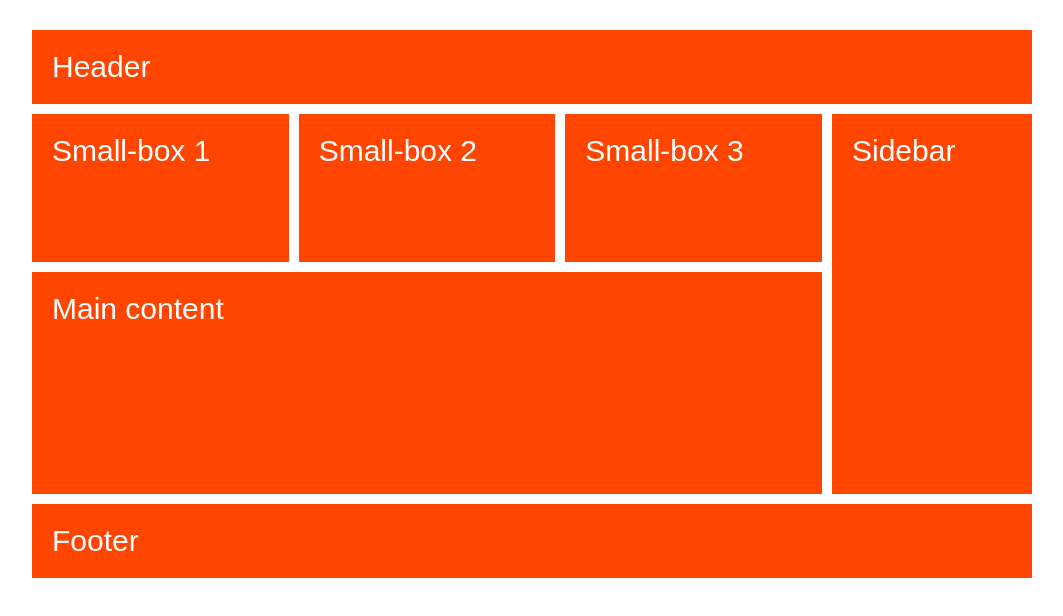
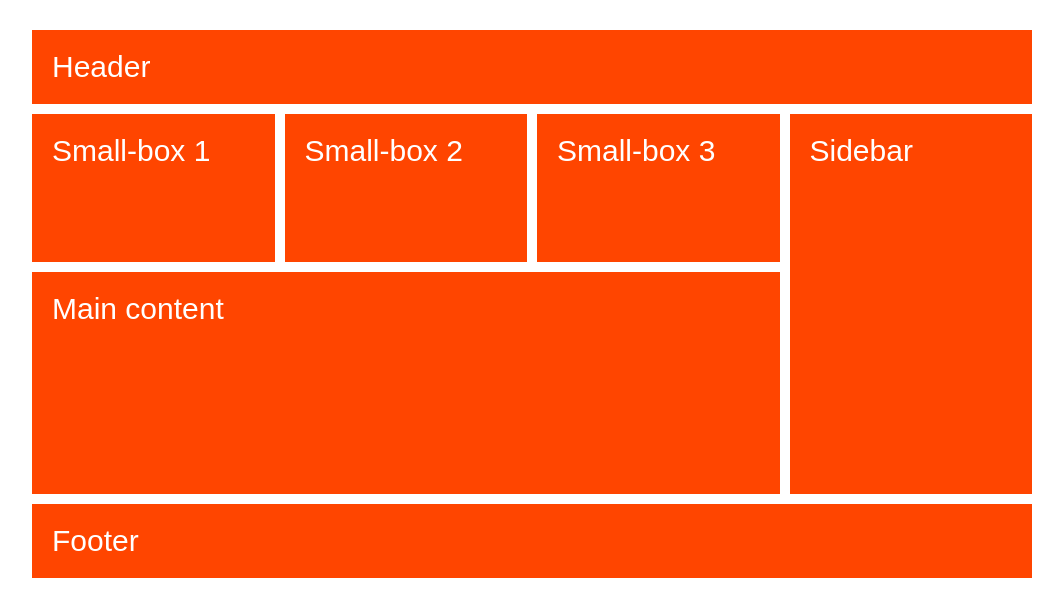
Before and after one commit to markovich692/CSS-GRID-BASICS-and-PRACTICE, a website: page index.html in a window 1280 px wide. Shown: the whole page, without its empty margins (108-1171 px from the left). Drawn offline with Linux system fonts and the light colour scheme.

Commit message:
starts the method 3 of naming grid-items

```diff
--- a/main.scss
+++ b/main.scss
@@ -146,8 +146,7 @@ body {
 }
 */
 
-// METHOD 2: Naming GRID ITEMS
-
+// METHOD 2: NAMING GRID ITEMS
 .challenge {
   width: 1000px;
   margin: 30px auto;
@@ -200,3 +199,60 @@ body {
     grid-column: col-start 1 / grid-end;
   }
 }
+
+//METHOD 3:
+
+.challenge {
+  width: 1000px;
+  margin: 30px auto;
+
+  display: grid;
+  grid-template-rows: 1fr 2fr 3fr 1fr;
+  grid-template-columns: 1fr 1fr 1fr 1fr;
+  grid-gap: 10px;
+}
+
+.item {
+  padding: 20px;
+  font-size: 30px;
+  font-family: sans-serif;
+  color: white;
+  display: grid;
+
+  &__header {
+    background-color: orangered;
+    grid-column: 1/2;
+    grid-column: 1/-1;
+  }
+
+  &--small-box-1 {
+    background-color: orangered;
+    grid-row: 2/3;
+    grid-column: 1/2;
+  }
+
+  &--small-box-2 {
+    background-color: orangered;
+    grid-row: 2/3;
+  }
+
+  &--small-box-3 {
+    background-color: orangered;
+    grid-row: 2/3;
+  }
+
+  &__sidebar {
+    background-color: orangered;
+    grid-row: 2/4;
+  }
+
+  &__main-content {
+    background-color: orangered;
+    grid-column: 1/4;
+  }
+
+  &__footer {
+    background-color: orangered;
+    grid-column: 1/-1;
+  }
+}
```
Also changed, not shown: dist/main.css, 1 other file.
